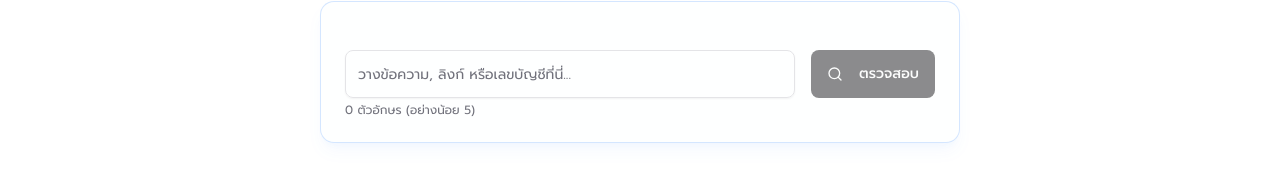
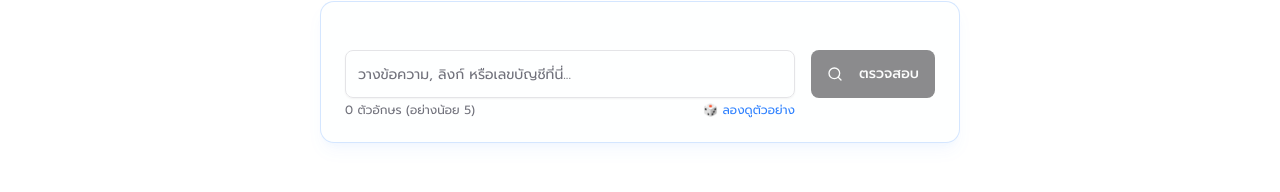
Before and after one commit to nutthakorn7/ThaiScamBench, a Next.js app in the folder frontend/: page /check in a window 1280 px wide. Shown: the part 240-432 px from the top of the page. Built offline with nearby package versions, Linux system fonts and the light colour scheme; no server answers; a web font is replaced by a local one.

Commit message:
feat: add scam simulation example button

```diff
--- a/frontend/app/check/page.tsx
+++ b/frontend/app/check/page.tsx
@@ -127,8 +127,27 @@ Request ID: ${result.request_id}`;
                 {inputError && (
                   <p className="text-sm text-red-500 mt-1">{inputError}</p>
                 )}
-                <p className="text-xs text-muted-foreground mt-1">
-                  {input.length} ตัวอักษร {input.length >= 5 ? "✓" : "(อย่างน้อย 5)"}
+                <p className="text-xs text-muted-foreground mt-1 flex justify-between">
+                  <span>{input.length} ตัวอักษร {input.length >= 5 ? "✓" : "(อย่างน้อย 5)"}</span>
+                  <button
+                    type="button"
+                    onClick={() => {
+                        const SCAM_EXAMPLES = [
+                            "ยินดีด้วย! คุณได้รับสิทธิ์กู้เงิน 50,000 บาท ดอกเบี้ยต่ำ คลิกเลย bit.ly/fake-loan",
+                            "ธ.กสิกร แจ้งบัญชีของท่านมีความเสี่ยง โปรดยืนยันตัวตนที่ kbank-security-update.com",
+                            "รับสมัครคนกดไลค์สินค้า รายได้วันละ 300-3000 บาท แอดไลน์ @scammer99",
+                            "พัสดุของท่านตกค้าง กรุณาชำระภาษี 50 บาท เพื่อนำจ่าย คลิก th-post-track.vip",
+                            "098-765-4321",
+                            "123-4-56789-0"
+                        ];
+                        const randomExample = SCAM_EXAMPLES[Math.floor(Math.random() * SCAM_EXAMPLES.length)];
+                        setInput(randomExample);
+                        setInputError("");
+                    }}
+                    className="text-blue-500 hover:text-blue-600 hover:underline cursor-pointer"
+                  >
+                    🎲 ลองดูตัวอย่าง
+                  </button>
                 </p>
               </div>
               <Button
```
